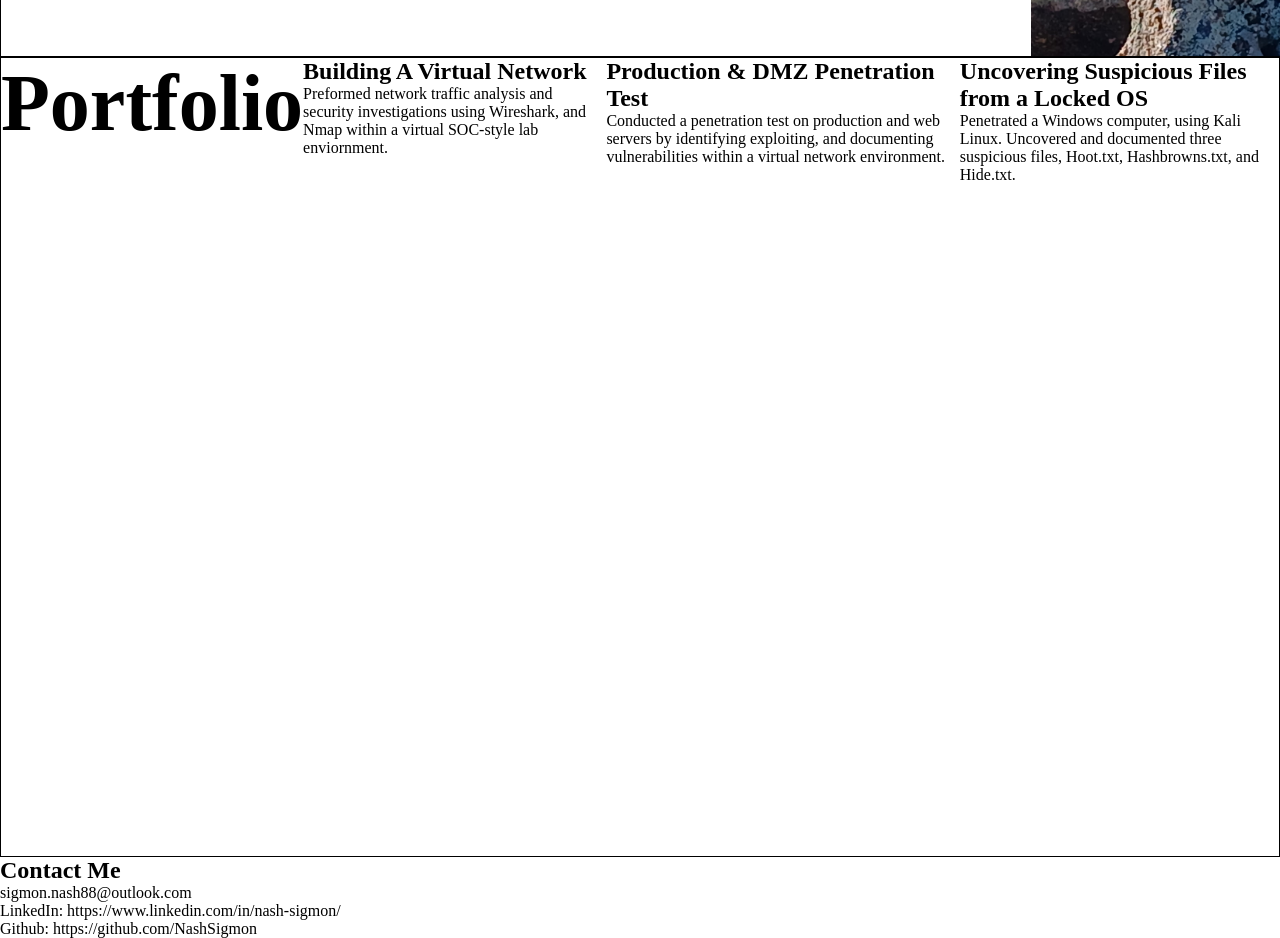
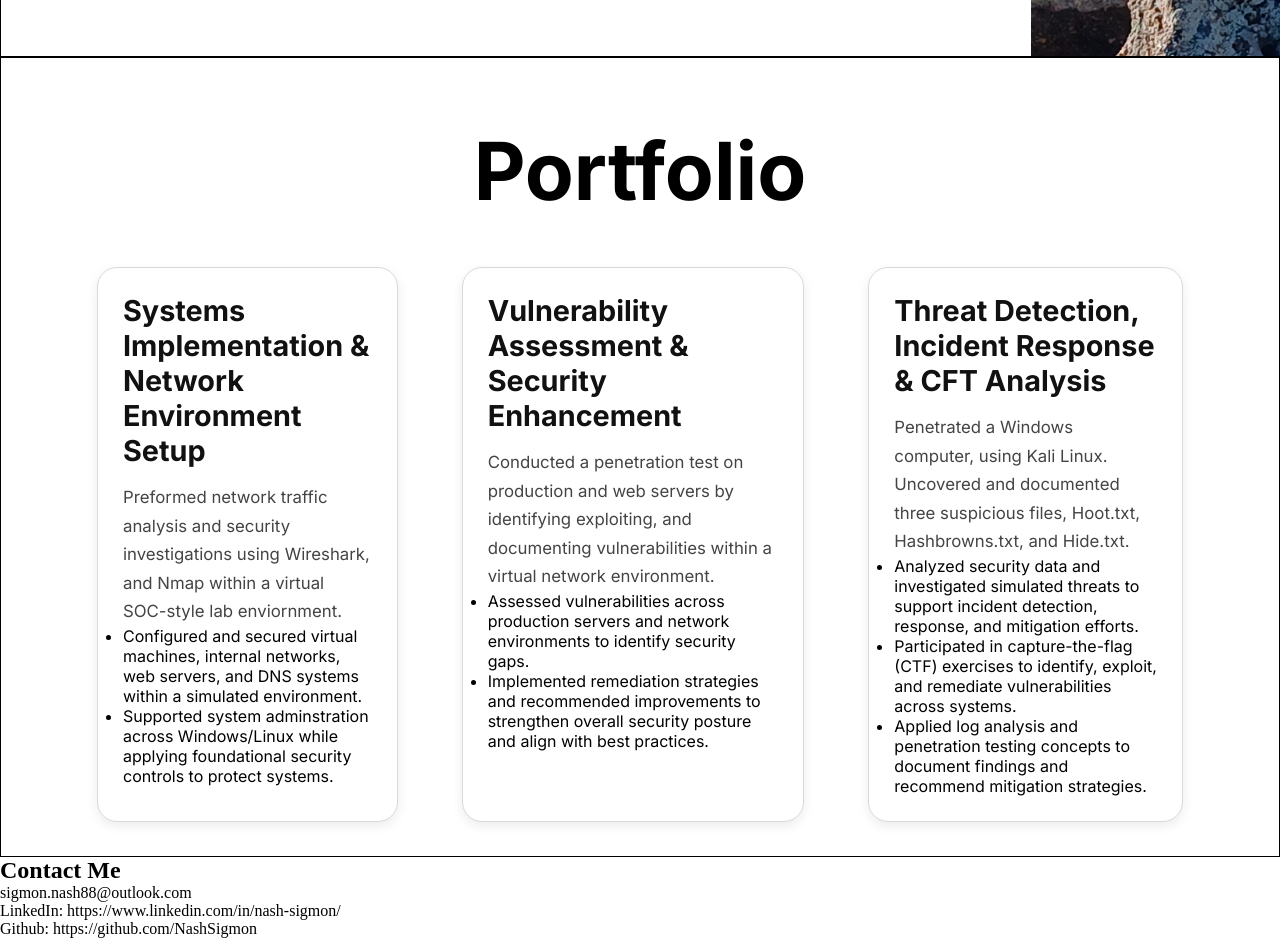
Before and after one commit to NashSigmon/PersonalWebsite, a React (Vite) app: page / in a window 1280 px wide. Shown: the part 840-1778 px from the top of the page. Built offline with nearby package versions, Linux system fonts and the light colour scheme.

Commit message:
Started Portfolio CSS Styleing

```diff
--- a/src/pages/Home.jsx
+++ b/src/pages/Home.jsx
@@ -16,27 +16,48 @@ function Home() {
                 <img src={PersonalPhoto} alt="Sitting on rocks" />
             </section>
             <section id="portfolio">
-                <h1 className="section-title">Portfolio</h1>
+                <h1 className="section-title" id="portfolio-title">Portfolio</h1>
+                <div id="sec2">
                     <div className="port-section" id="Portfolio1">
-                    <h1>Building A Virtual Network</h1>
+                        <h1>Systems Implementation & Network Environment Setup</h1>
                         <p>Preformed network traffic analysis and security investigations using Wireshark,
                             and Nmap within a virtual SOC-style lab enviornment.
                         </p>
+                        <ul>
+                            <li>Configured and secured virtual machines, internal networks, web servers, and DNS systems within a simulated environment.</li>
+                            <li>Supported system adminstration across Windows/Linux while applying foundational security controls to protect systems.</li>
+
+                        </ul>
 
                     </div>
                     <div className="port-section" id="Portfolio2">
-                    <h1>Production & DMZ Penetration Test</h1>
+                        <h1>Vulnerability Assessment & Security Enhancement</h1>
                         <p>Conducted a penetration test on production and web servers by identifying
                             exploiting, and documenting vulnerabilities within a virtual network
                             environment.
                         </p>
+                        <ul>
+                            <li>Assessed vulnerabilities across production servers and network environments to identify security gaps. </li>
+                            <li>Implemented remediation strategies and recommended improvements to strengthen overall security posture and align with best practices. </li>
+
+                        </ul>
                     </div>
                     <div className="port-section" id="Portfolio3">
-                    <h1>Uncovering Suspicious Files from a Locked OS</h1>
+                        <h1>Threat Detection, Incident Response & CFT Analysis</h1>
                         <p>Penetrated a Windows computer, using Kali Linux. Uncovered
                             and documented  three suspicious files, Hoot.txt, Hashbrowns.txt, and Hide.txt.
                         </p>
+                        <ul>
+                            <li>Analyzed security data and investigated simulated threats to support incident detection, response, and mitigation efforts.</li>
+                            <li>Participated in capture-the-flag (CTF) exercises to identify, exploit, and remediate vulnerabilities across systems. </li>
+                            <li>Applied log analysis and penetration testing concepts to document findings and recommend mitigation strategies.</li>
+
+                        </ul>
                     </div>
+
+
+                </div>
+
             </section>
 
         </div>
--- a/src/styles/Home.css
+++ b/src/styles/Home.css
@@ -34,3 +34,45 @@
   width: 100%;
   justify-content: space-around;
 }
+
+
+#portfolio {
+   font-family: 'Inter', sans-serif;
+  display: flex;
+  flex-direction: column;
+  align-items: center;
+  padding: 4rem;
+  gap: 2rem;
+}
+#portfolio #sec2 {
+  display: flex;
+}
+
+.port-section {
+    background: white;
+    border: 1px solid #d9d9d9;
+    border-radius: 20px;
+    padding: 25px;
+    margin-left: 2rem;
+    margin-right: 2rem;
+    box-shadow: 0 4px 12px rgba(0,0,0,0.08);
+
+    transition: all 0.25s ease;
+}
+
+.port-section:hover {
+    transform: translateY(-4px);
+    box-shadow: 0 8px 20px rgba(0,0,0,0.12);
+}
+
+.port-section h1 {
+    font-size: 1.8rem;
+    margin-bottom: 15px;
+    color: #111;
+}
+
+.port-section p {
+    font-size: 1.05rem;
+    line-height: 1.7;
+    color: #444;
+}
```
Lines whose indentation alone changed are shown as unchanged.
